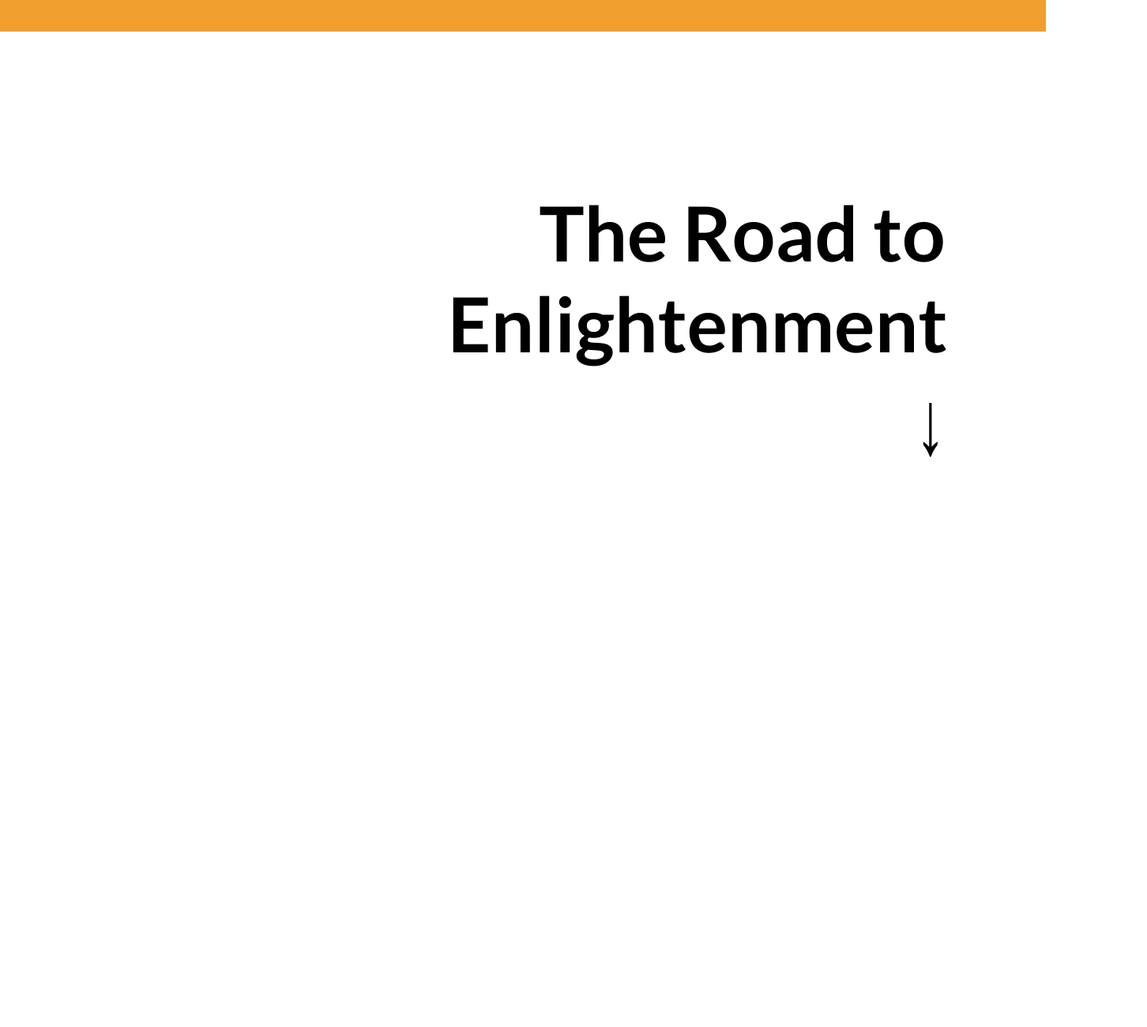
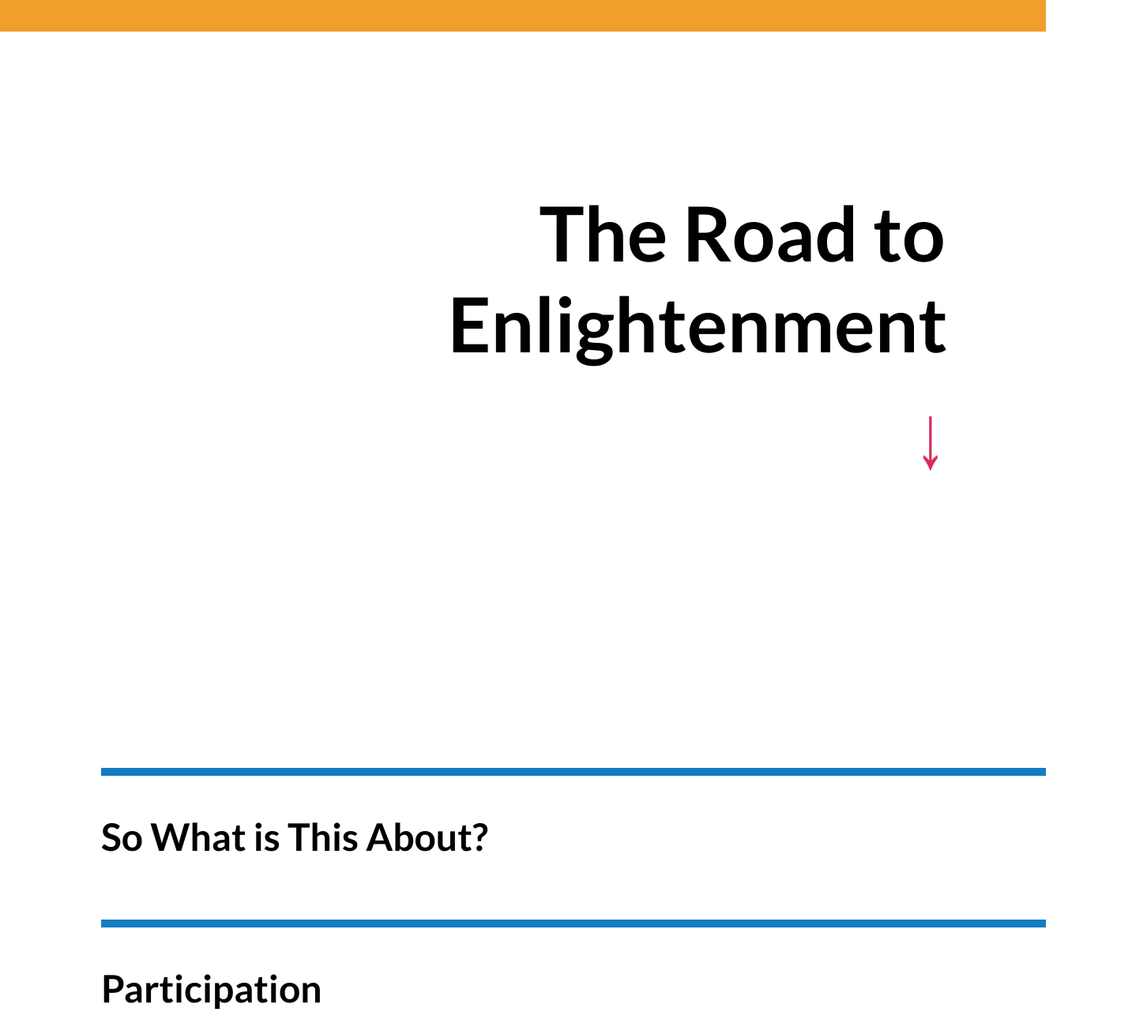
Before and after one commit to lydiaswan15/WDD331ZenGarden, a plain HTML site: page index.html in a window 1280 px wide. Shown: the part 1620-2920 px from the top of the page at 79% size, 1452 px wide, since content can reach past the window. Drawn offline with Linux system fonts and the light colour scheme.

Commit message:
adjusting some more styling things

```diff
--- a/scss/style.scss
+++ b/scss/style.scss
@@ -175,13 +175,6 @@ header h2{
 				transition: opacity .5s ease-in-out;
 				opacity: 0%;
 			}
-			// .design-selection, .design-archives, .zen-resources{
-			// 	&:hover{
-			// 		ul{
-			// 			display: block;
-			// 		}
-			// 	}
-			// }
 		}
 	}
 
@@ -190,11 +183,11 @@ header h2{
 		font-size: $menuTextWidth;
 		max-width: $menuTextWidth;
 	}
-	.sidebar::before{
-		content: '';
-		display: block;
-		width: 100vw; height: 100vh;
-	}
+	// .sidebar::before{
+	// 	content: '';
+	// 	display: block;
+	// 	width: 100vw; height: 100vh;
+	// }
 
 
 
@@ -375,17 +368,7 @@ footer a:hover{
 }
 
 
-// Sections
-// .intro {
-// 	position: relative;
-// 	display: grid;
-// 	grid-template-columns: 1fr 1fr;
 
-// 	grid-column-start: 1;
-// 	grid-column-end: 4;
-// 	padding-left: 50px;
-// 	padding-right: 200px;
-// }
 
 .main {
 	display: grid;
@@ -406,20 +389,14 @@ footer a:hover{
 }
 
 
-
-
-
-
-
-
 //Drop down information
 #zen-supporting{
-	margin-top: 100vh;
+	margin-top: 0px;
 	margin-left: $totalPageMargin; margin-right: $totalPageMargin;
 }
 
 .supporting{
-
+	padding-top: 20em;
 	div{
 		border-top: 10px solid $lightBlue;
 		grid-column: 1/4;
@@ -542,11 +519,11 @@ footer a:hover{
 	padding-top: 0px;
 	height: 60vh;
 	overflow: hidden;
-	transition: height .3s ease-in-out;
 	transition: all .3s ease-in-out;
 	h3{
-		transition: height .3s ease-in-out;
-		height: 350px;
+		line-height: 1.2em;
+		transition: all .3s ease-in-out;
+		height: 360px;
 		text-align: right;
 		font-size: $headerOneSize;
 		padding-left: 40%;
@@ -559,6 +536,7 @@ footer a:hover{
 			font-size: .8em;
 			transform: scaleY(1.5);
 			height: 20px;
+			color: $hotPink;
 		}
 	}
 	p{
@@ -567,6 +545,7 @@ footer a:hover{
 		padding:0px; padding-right: 25%;
 		text-align: left;
 		font-size: 2em;
+		line-height: 1.2em;
 	}
 
 
@@ -576,12 +555,15 @@ footer a:hover{
 		background-color: $lightBlue;
 		transition-delay: .5s;
 		height: 100vh;
-
 		h3{
-			transition: height .3s ease-in-out;
+			line-height: 1.2em;
+			transition: all .3s ease-in-out;
 			transition-delay: .5s;
 			height: 0px;
 			overflow: hidden;
+			padding: 0px; margin: 0px;
+			padding-top: 150px;
+
 		}
 	}
 }
```
Also changed, not shown: scss/style.css, 1 other file.
